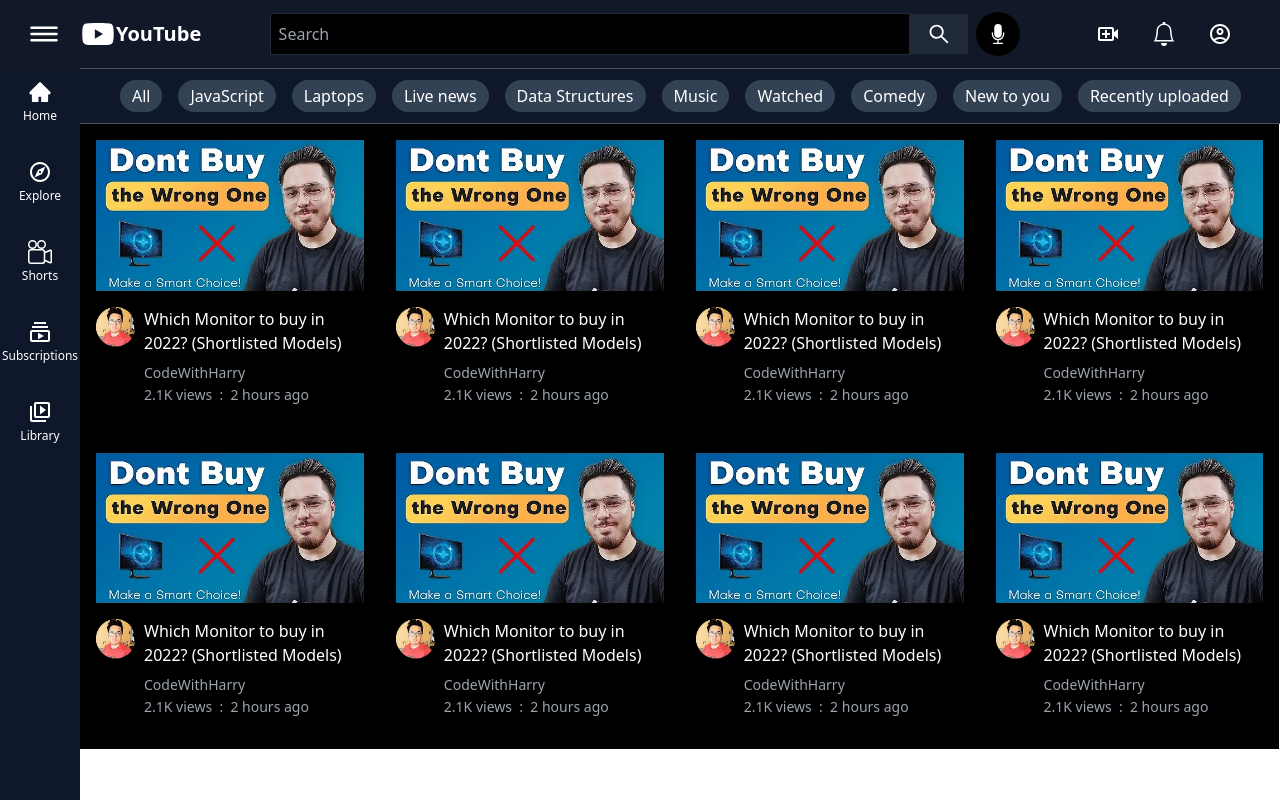
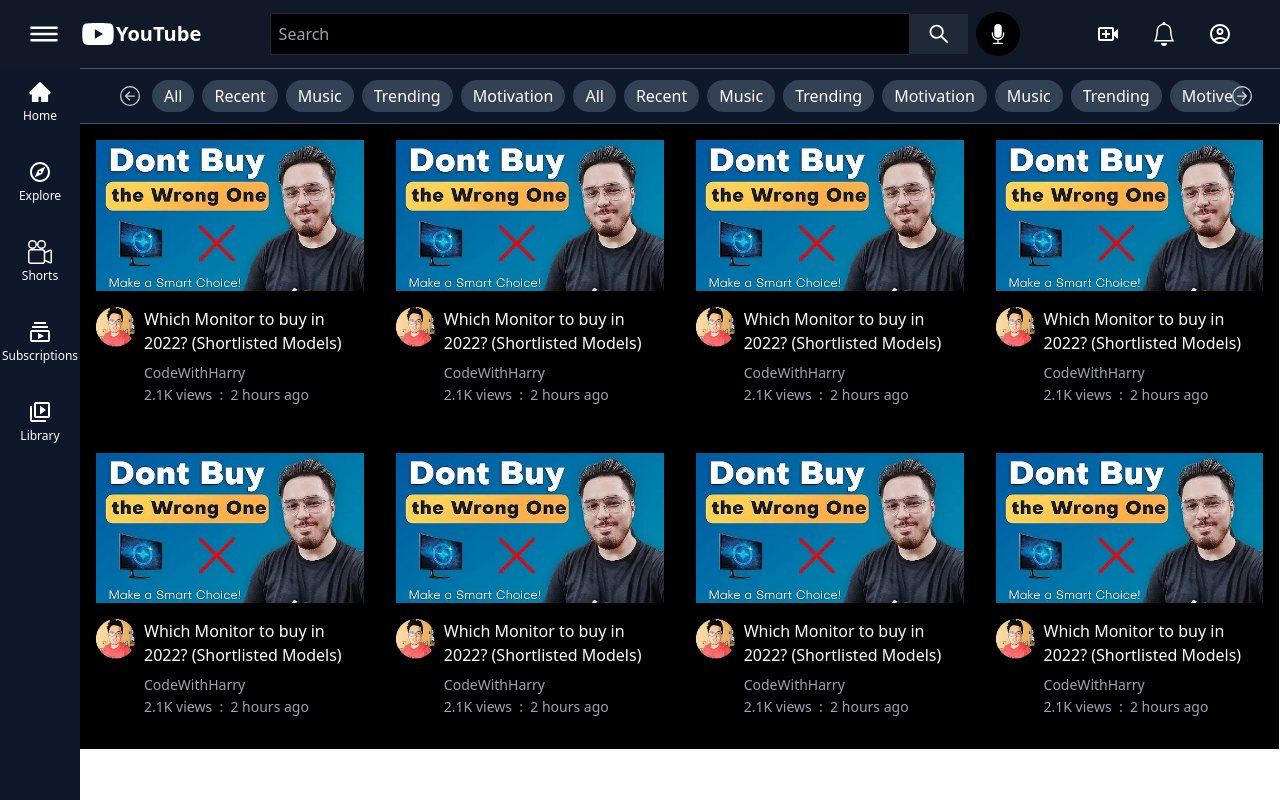
Before and after one commit to ShivanshAr97/Youtube, a React (Create React App) app: page / in a window 1280 px wide. Built offline with nearby package versions, Linux system fonts and the light colour scheme.

Commit message:
new commit

```diff
--- /dev/null
+++ b/src/components/MainTagsData.js
@@ -0,0 +1,51 @@
+const maindata = [
+    {
+        id: 1,
+        title: "All",
+        title2: "Recent",
+        title3: "Music",
+        title4: "Trending",
+        title5: "Motivation",
+        title6: "All",
+        title7: "Recent",
+        title8: "Music",
+        title9: "Trending",
+        title10: "Motivation",
+        title11: "Music",
+        title12: "Trending",
+        title13: "Motive",
+    },
+    {
+        id: 2,
+        title: "Watched",
+        title2: "Food",
+        title3: "Live",
+        title4: "Gaming",
+        title5: "Thoughts",
+        title6: "Watched",
+        title7: "Food",
+        title8: "Live",
+        title9: "Gaming",
+        title10: "Thoughts",
+        title11: "Live",
+        title12: "Gaming",
+        title13: "Thoughts",
+    },
+    {
+        id: 3,
+        title: "Watched",
+        title2: "News",
+        title3: "Cricket",
+        title4: "Trailer",
+        title5: "Science",
+        title6: "Watched",
+        title7: "News",
+        title8: "Cricket",
+        title9: "Trailer",
+        title10: "Science",
+        title11: "Cricket",
+        title12: "Trailer",
+        title13: "Science",
+    }
+];
+export default maindata
--- a/src/components/Tags.js
+++ b/src/components/Tags.js
@@ -1,20 +1,53 @@
-import React from 'react'
+import React, {useState} from 'react'
+import maindata from './MainTagsData'
 import SingleTag from './SingleTag'
+import { BsArrowRightCircle, BsArrowLeftCircle } from 'react-icons/bs';
 
 const Tags = () => {
+  const [index, setIndex] = useState(0);
+  const {title, title2, title3, title4, title5, title6, title7, title8, title9, title10, title11, title12, title13} = maindata[index]
+
+  const checkNum = (number)=>{
+    if(number<0){
+        return maindata.length-1;
+    }
+    if (number>maindata.length-1){
+        return 0;
+    }
+    return number;
+
+  }
+  const next=()=>{
+    setIndex((index)=>{
+        let newIndex = index+1;
+        return checkNum(newIndex);
+    })
+  }
+
+  const prev=()=>{
+    setIndex((index)=>{
+        let newIndex = index-1;
+        return checkNum(newIndex);
+    })
+  }
   return (
     <>
     <div className='bg-slate-900 fixed h-[3.5rem] border-y w-[94%] ml-20 px-[2rem] flex items-center border-gray-600 text-white'>
-        <SingleTag title="All"/>
-        <SingleTag title="JavaScript"/>
-        <SingleTag title="Laptops"/>
-        <SingleTag title="Live news"/>
-        <SingleTag title="Data Structures"/>
-        <SingleTag title="Music"/>
-        <SingleTag title="Watched"/>
-        <SingleTag title="Comedy"/>
-        <SingleTag title="New to you"/>
-        <SingleTag title="Recently uploaded"/>
+    <span className=" text-gray-300 cursor-pointer mx-2" onClick={prev}><BsArrowLeftCircle size="20px"/></span>
+      <span className='border-slate-600 bg-slate-700 mx-1 m-2 font-medium rounded-2xl px-3 py-1 w-fit cursor-pointer hover:bg-slate-600'>{title}</span>
+      <span className='border-slate-600 bg-slate-700 mx-1 m-2 font-medium rounded-2xl px-3 py-1 w-fit cursor-pointer hover:bg-slate-600'>{title2}</span>
+      <span className='border-slate-600 bg-slate-700 m-2 mx-1 font-medium rounded-2xl px-3 py-1 w-fit cursor-pointer hover:bg-slate-600'>{title3}</span>
+      <span className='border-slate-600 bg-slate-700 m-2 mx-1 font-medium rounded-2xl px-3 py-1 w-fit cursor-pointer hover:bg-slate-600'>{title4}</span>
+      <span className='border-slate-600 bg-slate-700 m-2 mx-1 font-medium rounded-2xl px-3 py-1 w-fit cursor-pointer hover:bg-slate-600'>{title5}</span>
+      <span className='border-slate-600 bg-slate-700 m-2 mx-1 font-medium rounded-2xl px-3 py-1 w-fit cursor-pointer hover:bg-slate-600'>{title6}</span>
+      <span className='border-slate-600 bg-slate-700 m-2 mx-1 font-medium rounded-2xl px-3 py-1 w-fit cursor-pointer hover:bg-slate-600'>{title7}</span>
+      <span className='border-slate-600 bg-slate-700 m-2 mx-1 font-medium rounded-2xl px-3 py-1 w-fit cursor-pointer hover:bg-slate-600'>{title8}</span>
+      <span className='border-slate-600 bg-slate-700 m-2 mx-1 font-medium rounded-2xl px-3 py-1 w-fit cursor-pointer hover:bg-slate-600'>{title9}</span>
+      <span className='border-slate-600 bg-slate-700 m-2 mx-1 font-medium rounded-2xl px-3 py-1 w-fit cursor-pointer hover:bg-slate-600'>{title10}</span>
+      <span className='border-slate-600 bg-slate-700 m-2 mx-1 font-medium rounded-2xl px-3 py-1 w-fit cursor-pointer hover:bg-slate-600'>{title11}</span>
+      <span className='border-slate-600 bg-slate-700 m-2 mx-1 font-medium rounded-2xl px-3 py-1 w-fit cursor-pointer hover:bg-slate-600'>{title12}</span>
+      <span className='border-slate-600 bg-slate-700 m-2 mx-1 font-medium rounded-2xl px-3 py-1 w-fit cursor-pointer hover:bg-slate-600'>{title13}</span>
+        <span className=" text-gray-300 cursor-pointer fixed mx-[70rem]" onClick={next}><BsArrowRightCircle size="20px"/></span>
     </div>
     </>
   )
--- a/src/components/Tagsdata.js
+++ b/src/components/Tagsdata.js
@@ -2,16 +2,26 @@
     {
         id: 1,
         title: "All",
-        title2: "Algorithm",
-        title3: "Listenable",
-        title4: "Relatable",
+        title2: "Recent",
+        title3: "Music",
+        title4: "Trending",
+        title5: "Motivation",
     },
     {
         id: 2,
-        title: "Food",
-        title2: "Gaming",
-        title3: "Gaming",
+        title: "Watched",
+        title2: "Food",
+        title3: "Live",
         title4: "Gaming",
+        title5: "Thoughts",
     },
+    {
+        id: 3,
+        title: "Watched",
+        title2: "News",
+        title3: "Cricket",
+        title4: "Trailer",
+        title5: "Science",
+    }
 ];
 export default data
--- a/src/components/VideoTags.js
+++ b/src/components/VideoTags.js
@@ -4,7 +4,7 @@
 
 const Tags = () => {
   const [index, setIndex] = useState(0);
-  const {id, title, title2, title3, title4} = data[index]
+  const {id, title, title2, title3, title4, title5} = data[index]
 
   const checkNum = (number)=>{
     if(number<0){
@@ -29,7 +29,8 @@
       <span className='border-slate-600 bg-slate-700 mx-1 font-medium rounded-2xl px-3 py-1 w-fit cursor-pointer hover:bg-slate-600'>{title2}</span>
       <span className='border-slate-600 bg-slate-700 mx-1 font-medium rounded-2xl px-3 py-1 w-fit cursor-pointer hover:bg-slate-600'>{title3}</span>
       <span className='border-slate-600 bg-slate-700 mx-1 font-medium rounded-2xl px-3 py-1 w-fit cursor-pointer hover:bg-slate-600'>{title4}</span>
-        <span className=" text-gray-300 cursor-pointer mx-4" onClick={next}><BsArrowRightCircle size="20px"/></span>
+      <span className='border-slate-600 bg-slate-700 mx-1 font-medium rounded-2xl px-3 py-1 w-fit cursor-pointer hover:bg-slate-600'>{title5}</span>
+        <span className=" text-gray-300 cursor-pointer mx-[27rem] fixed" onClick={next}><BsArrowRightCircle size="20px"/></span>
     </div>
     </>
   )
```
